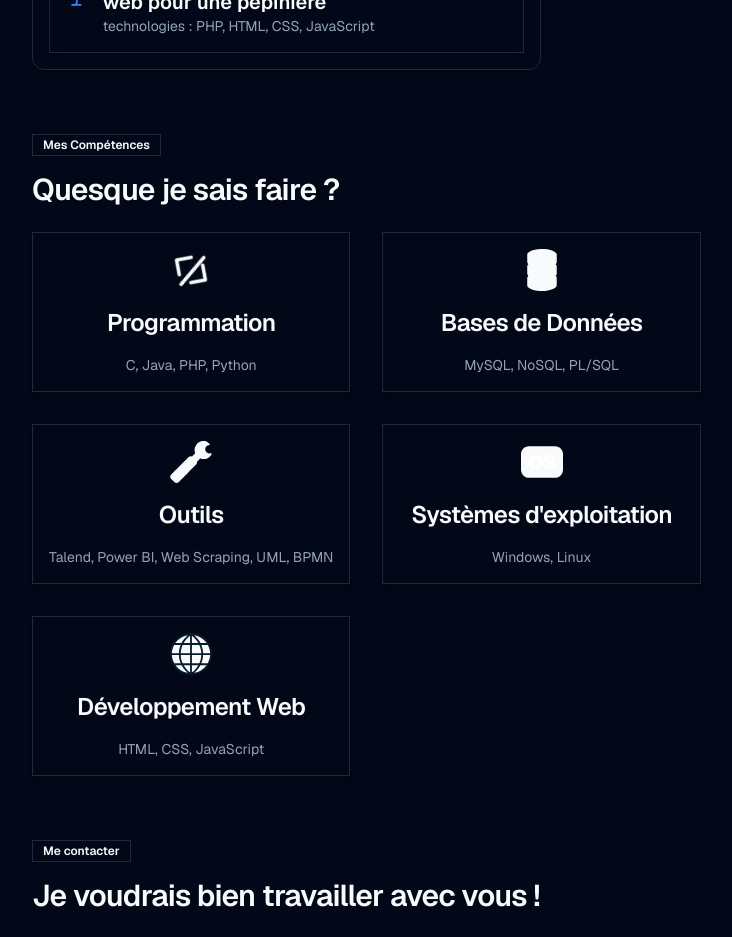
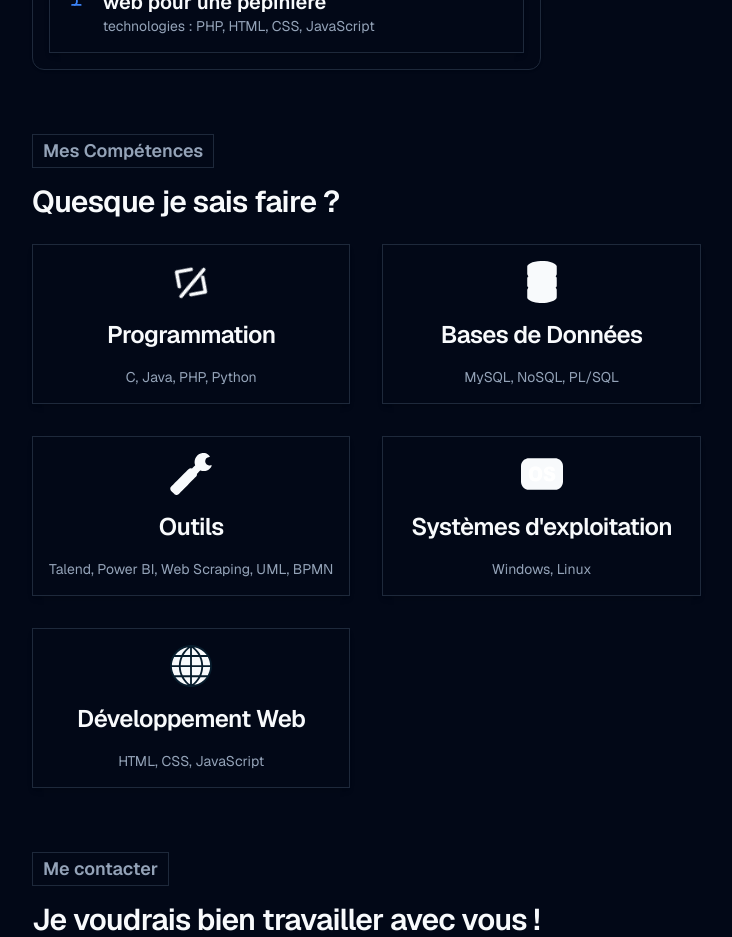
Before and after one commit to gEmna123/emnagrami, a Next.js app: page / in a window 1280 px wide. Shown: the part 1320-2257 px from the top of the page, without its empty margins (176-908 px from the left). Built offline with nearby package versions, Linux system fonts and the light colour scheme; a web font is replaced by a local one.

Commit message:
fixed staff commit

```diff
--- a/app/_components/Contact.tsx
+++ b/app/_components/Contact.tsx
@@ -7,7 +7,7 @@ import { faLinkedin } from '@fortawesome/free-brands-svg-icons';
 const Contact = () => {
   return (
     <Section className="flex flex-col items-start gap-4">
-      <Badge variant={"outline"}>Me contacter</Badge>
+      <Badge variant={"outline"} className="text-lg text-muted-foreground">Me contacter</Badge>
       <h2 className="pb-2 text-3xl font-semibold tracking-tight first:mt-0">
         Je voudrais bien travailler avec vous !
       </h2>
--- a/app/_components/ContactCard.tsx
+++ b/app/_components/ContactCard.tsx
@@ -1,5 +1,4 @@
 import { Card } from "@/components/ui/card";
-import { IconDefinition } from "@fortawesome/free-solid-svg-icons";
 import { ArrowUpRight } from "lucide-react";
 
 export const ContactCard = (props: {
--- a/app/_components/Header.tsx
+++ b/app/_components/Header.tsx
@@ -1,4 +1,4 @@
-import { Button, buttonVariants } from "@/components/ui/button"
+import {  buttonVariants } from "@/components/ui/button"
 import { Section } from "./Section"
 import { GithubIcon } from "@/components/icons/GithubIcon"
 import { cn } from "@/lib/utils"
--- a/app/_components/Hero.tsx
+++ b/app/_components/Hero.tsx
@@ -1,8 +1,4 @@
-import { Component, ComponentPropsWithoutRef } from "react";
 import { Section } from "./Section";
-import { cn } from "@/lib/utils";
-
-
 
 export const Hero = () => {
     return (
@@ -10,8 +6,8 @@ export const Hero = () => {
             <div className="flex-[3] w-full flex flex-col gap-2">
                 <h2 className="font-caption font-bold text-5xl text-emna">Emna Grami</h2>
                 <h3 className="text-3xl font-caption">Développeuse d'applications</h3>
-                <p className="text-justify">💻 Passionnée par la création d'expériences numériques innovantes, je conçois et développe des applications performantes en utilisant les dernières technologies.</p>
-                <p className="text-justify">✨ J'aime résoudre des problèmes techniques, optimiser le code et apprendre en continu pour proposer des solutions modernes et efficaces.</p>
+                <p className="text-justify">💻 Passionnée par la création d&apos;expériences numériques innovantes, je conçois et développe des applications performantes en utilisant les dernières technologies.</p>
+                <p className="text-justify">✨ J&apos;aime résoudre des problèmes techniques, optimiser le code et apprendre en continu pour proposer des solutions modernes et efficaces.</p>
             </div>
             <div className="flex-[2] max-md:m-auto ml-auto">
                 <img src="https://avatars.githubusercontent.com/u/140692808?v=4"
--- a/app/_components/Skills.tsx
+++ b/app/_components/Skills.tsx
@@ -9,7 +9,7 @@ import { WebIcon } from "@/components/icons/WebIcon";
 export const Skills = () => {
     return (
         <Section className="flex flex-col items-start gap-4">
-            <Badge variant={"outline"}>Mes Compétences</Badge>
+            <Badge variant={"outline"} className="text-lg text-muted-foreground">Mes Compétences</Badge>
             <h2 className="pb-2 text-3xl font-semibold tracking-tight first:mt-0">
                 Quesque je sais faire ?
             </h2>
@@ -34,7 +34,7 @@ export const Skills = () => {
 
                 <div className="flex flex-col items-center gap-4 p-4 border rounded-lg shadow-md">
                     <OSIcon size={42} />
-                    <h3 className="text-2xl font-semibold tracking-tight">Systèmes d'exploitation</h3>
+                    <h3 className="text-2xl font-semibold tracking-tight">Systèmes d&apos;exploitation</h3>
                     <p className="text-sm text-muted-foreground text-center">Windows, Linux</p>
                 </div>
 
--- a/app/_components/Status.tsx
+++ b/app/_components/Status.tsx
@@ -1,8 +1,8 @@
 import { Section } from "./Section"; // Assurez-vous que le chemin est correct
 import { Card } from "@/components/ui/card";
-import { Code, StickyNote, Rss, MessageCircle, Weight, ALargeSmall, Search, Hospital, Grid3X3, Car, Gamepad, PlaneTakeoff, Sprout } from "lucide-react";
+import { Weight, ALargeSmall, Search, Hospital, Grid3X3, Car, Gamepad, Sprout } from "lucide-react";
 import Link from "next/link";
-import { SideProjectProps, SideProject } from "./SideProject";
+import { SideProjectProps } from "./SideProject";
 import { ContactCard } from "./ContactCard"; // Ensure the path is correct
 
 const SIDE_PROJECTS: SideProjectProps[] = [
--- a/app/page.tsx
+++ b/app/page.tsx
@@ -1,4 +1,3 @@
-import Image from "next/image";
 import { Header } from "./_components/Header";
 import { Hero } from "@/app/_components/Hero";
 import { Spacing } from "./_components/Spacing";
--- a/components/icons/CodingIcon.tsx
+++ b/components/icons/CodingIcon.tsx
@@ -1,4 +1,4 @@
-import { Component, ComponentPropsWithoutRef } from "react";
+import { ComponentPropsWithoutRef } from "react";
 
 export const CodingIcon = (props: ComponentPropsWithoutRef<"svg"> & { size?: number }) => {
     return (
--- a/components/icons/GithubIcon.tsx
+++ b/components/icons/GithubIcon.tsx
@@ -1,4 +1,4 @@
-import { Component, ComponentPropsWithoutRef } from "react"
+import {  ComponentPropsWithoutRef } from "react"
 
 export const GithubIcon = (props: ComponentPropsWithoutRef<"svg"> & {size?:number}) => {
     return (
--- a/components/icons/OSIcon.tsx
+++ b/components/icons/OSIcon.tsx
@@ -1,4 +1,4 @@
-import { Component, ComponentPropsWithoutRef } from "react";
+import {  ComponentPropsWithoutRef } from "react";
 
 // filepath: /home/grami/mes_Montage/portfolio-emna/portfolio-emna/components/icons/OSIcon.tsx
 export const OSIcon = (props: ComponentPropsWithoutRef<"svg"> & { size?: number }) => {
```
Also changed, not shown: components/icons/LinkedInIcon.tsx (+1 -8 lines).
